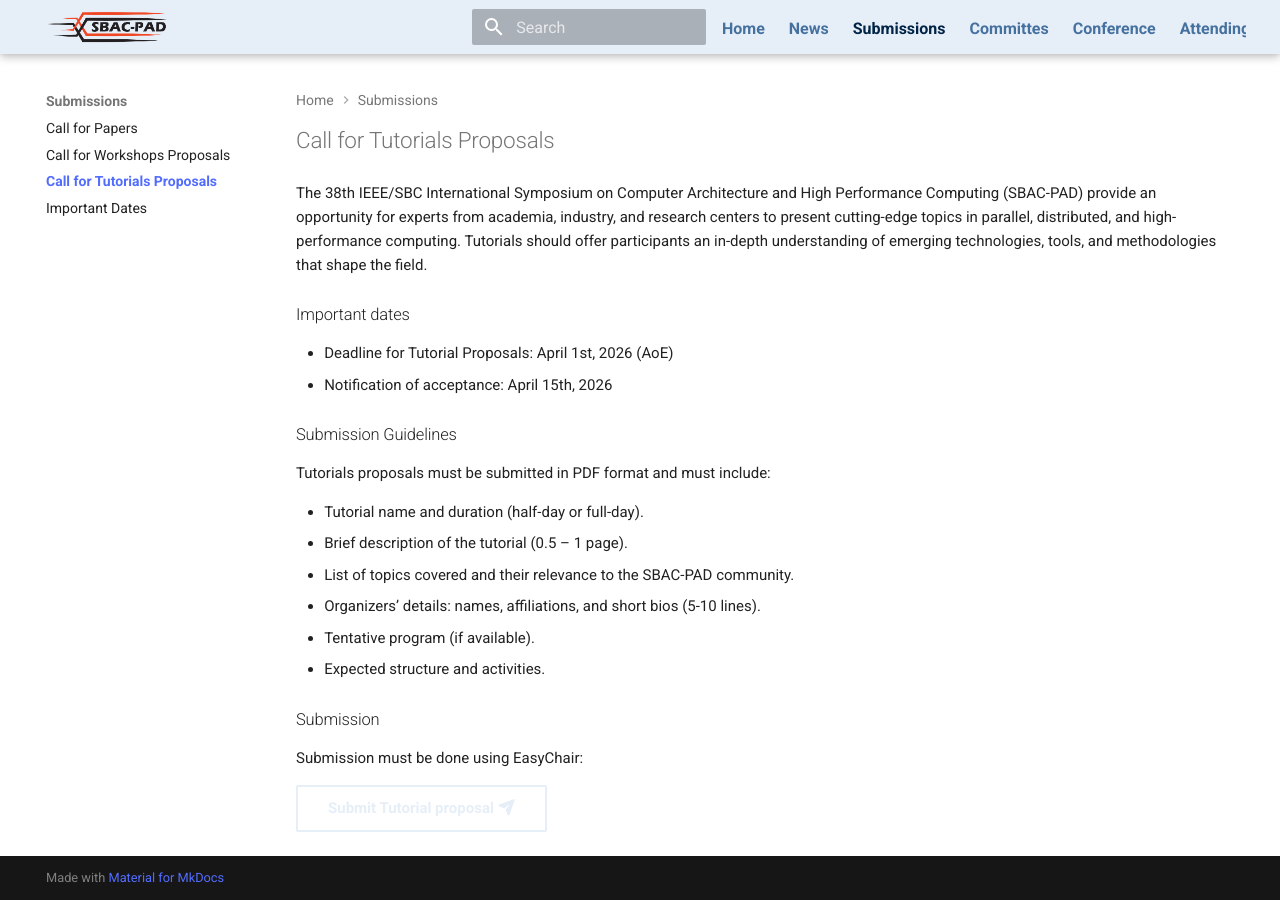
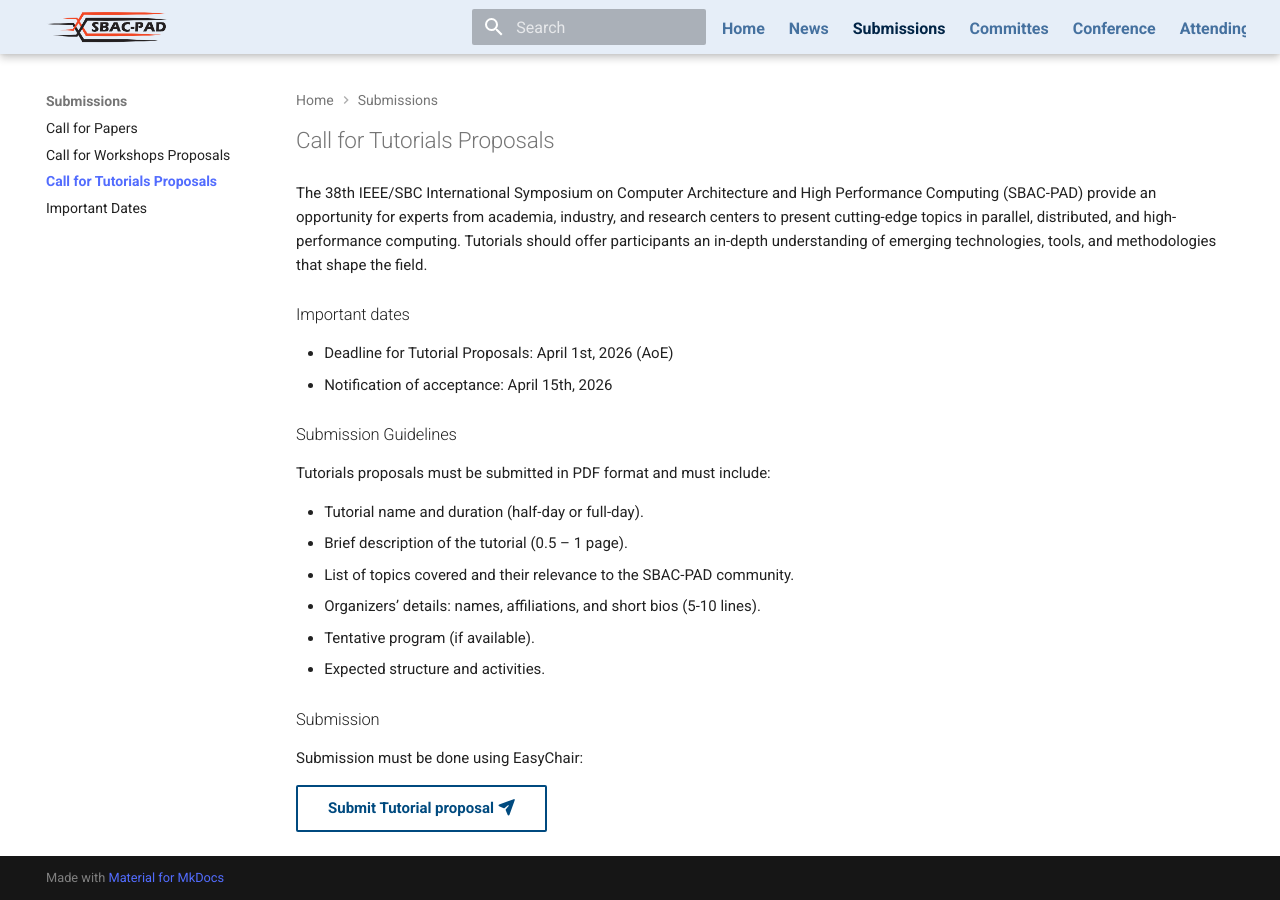
Before and after one commit to CoCo-ARCOS/sbac-pad2026, an MkDocs documentation site: the page built from docs/submissions/call-for-tutorials.md, in a window 1280 px wide and 900 px high, scrolled down 458 px. Built offline with MkDocs 1.6.1 and Material for MkDocs 9.7.7, drawn with Linux system fonts in a browser that asks for light colours; comment, search, counter and statistics services are not loaded.

```diff
--- a/docs/stylesheets/extra.css
+++ b/docs/stylesheets/extra.css
@@ -35,6 +35,25 @@
     color: #003c7a;
 }
 
+/* Fix for buttons in the main content */
+.md-typeset .md-button {
+    color: #004A7F !important; /* Use your dark blue */
+    border-color: #004A7F;
+    opacity: 1;
+    visibility: visible;
+}
+
+/* Ensure icons inside buttons are also visible */
+.md-typeset .md-button .twemoji,
+.md-typeset .md-button svg {
+    fill: #004A7F;
+}
+
+/* Optional: Hover state for better UX */
+.md-typeset .md-button:hover {
+    background-color: #004A7F;
+    color: #ffffff !important;
+}
 
 .md-nav__link--active,
 .md-tabs__link--active,
```
Also changed, not shown: docs/conference/workshops-tutorials.md (+9 -0 lines).
